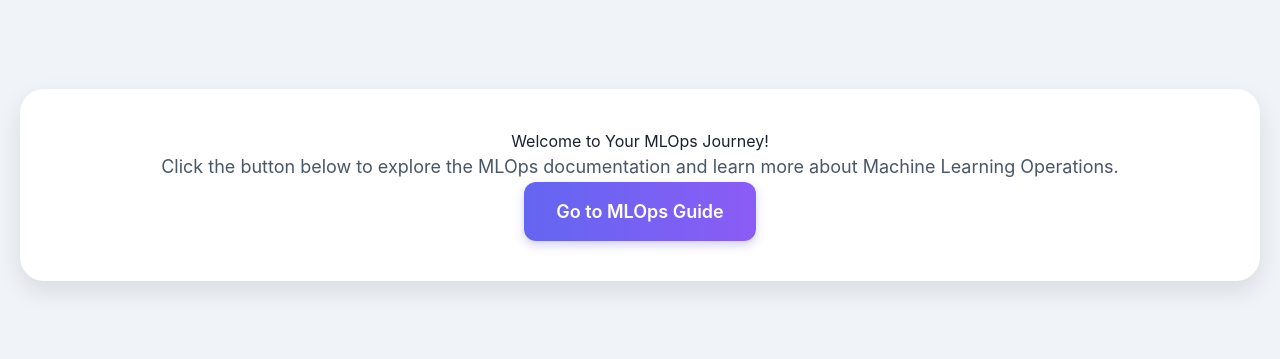
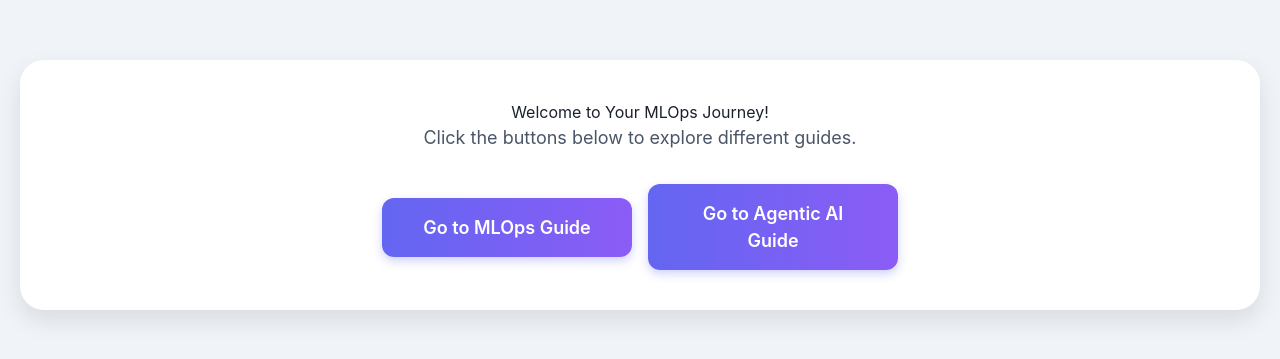
Before and after one commit to gyanesh89/learning_latest, a plain HTML site: page index.html in a window 1280 px wide. Shown: the part 215-574 px from the top of the page. Drawn offline with nearby package versions, Linux system fonts and the light colour scheme.

Commit message:
Update index.html

```diff
--- a/index.html
+++ b/index.html
@@ -28,6 +28,19 @@
             max-width: 90%; /* Max width for responsiveness */
             width: 500px; /* Fixed width for larger screens */
         }
+        .button-group {
+            display: flex;
+            flex-direction: column; /* Stack buttons vertically on small screens */
+            gap: 1rem; /* Space between buttons */
+            margin-top: 2rem; /* Space above the button group */
+            align-items: center; /* Center buttons horizontally */
+        }
+        @media (min-width: 640px) {
+            .button-group {
+                flex-direction: row; /* Arrange buttons horizontally on larger screens */
+                justify-content: center; /* Center buttons horizontally */
+            }
+        }
         .button-link {
             display: inline-block; /* Allows padding and margin */
             background-image: linear-gradient(to right, #6366f1, #8b5cf6); /* Gradient background */
@@ -39,6 +52,8 @@
             font-size: 1.125rem; /* Larger font size */
             transition: transform 0.2s ease-in-out, box-shadow 0.2s ease-in-out; /* Smooth transition for hover effects */
             box-shadow: 0 4px 10px rgba(99, 102, 241, 0.3); /* Shadow for button */
+            width: 100%; /* Full width on small screens */
+            max-width: 250px; /* Max width for individual buttons */
         }
         .button-link:hover {
             transform: translateY(-3px); /* Lift effect on hover */
@@ -78,8 +93,11 @@
 <body>
     <div class="container">
         <h1>Welcome to Your MLOps Journey!</h1>
-        <p>Click the button below to explore the MLOps documentation and learn more about Machine Learning Operations.</p>
-        <a href="mlops.html" class="button-link">Go to MLOps Guide</a>
+        <p>Click the buttons below to explore different guides.</p>
+        <div class="button-group">
+            <a href="mlops.html" class="button-link">Go to MLOps Guide</a>
+            <a href="agenticai.html" class="button-link">Go to Agentic AI Guide</a>
+        </div>
     </div>
 </body>
 </html>
```
